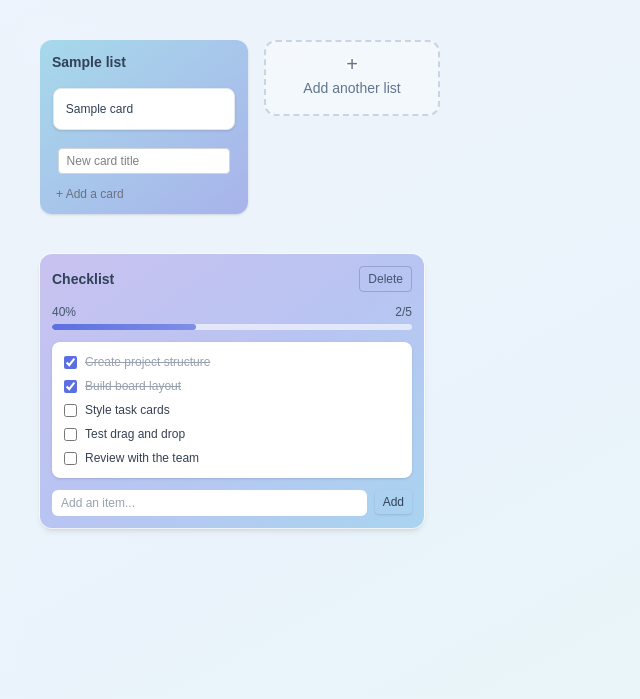
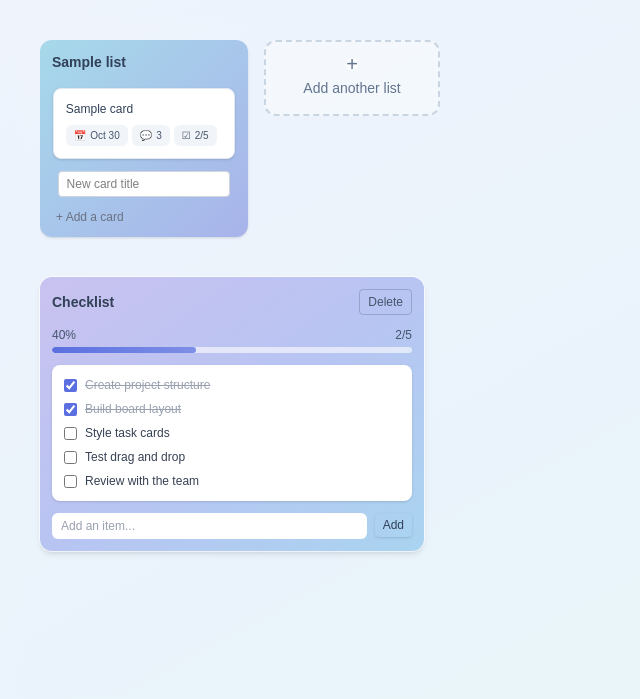
Before and after one commit to Asobhani33/tarmo, a Flask app: template templates/board.html in a window 1280 px wide. Shown: the part 32-731 px from the top of the page, without its empty margins (0-640 px from the left). Run offline with Flask 3, Linux system fonts and the light colour scheme; the template is opened without the code that fills it: most values are stand-ins (such as "Sample title", 1, 10 or a date in 2020).

Commit message:
Add card badges and checklist visibility

```diff
--- a/templates/board.html
+++ b/templates/board.html
@@ -57,7 +57,30 @@ board.name }}{% endblock %} {% block content %}
 
 <div>
     {{ card.title }}
-</div></div>
+</div>
+
+
+<!-- Card badges -->
+<div class="mt-2 flex flex-wrap items-center gap-1">
+    <span class="inline-flex items-center gap-1 rounded-md bg-slate-100 px-2 py-1 text-[10px] text-slate-600">
+        <span aria-hidden="true">📅</span>
+        Oct 30
+    </span>
+
+    <span class="inline-flex items-center gap-1 rounded-md bg-slate-100 px-2 py-1 text-[10px] text-slate-600">
+        <span aria-hidden="true">💬</span>
+        3
+    </span>
+
+    <span
+    class="checklist-badge hidden items-center gap-1 rounded-md bg-slate-100 px-2 py-1 text-[10px] text-slate-600"
+>
+    <span aria-hidden="true">☑</span>
+    <span class="checklist-count">2/5</span>
+</span>
+</div>
+</div>
+
       {% endfor %}
     </div>
     <form
@@ -121,8 +144,7 @@ class="self-start text-left px-2 py-1 text-xs text-gray-500 hover:bg-gray-300 ro
   <div class="mb-3">
   <div class="mb-1 flex items-center justify-between text-xs text-slate-600">
     <span id="progress-text">40%</span>
-    <span id="badge">2/5</span>
-  </div>
+<span id="checklist-progress-count">2/5</span>  </div>
 
   <div class="h-1.5 w-full overflow-hidden rounded-full bg-white/60">
         <div
@@ -190,8 +212,7 @@ class="self-start text-left px-2 py-1 text-xs text-slate-700 hover:bg-white/40 r
 <script>
   const checklist = document.getElementById("checklist");
   const bar = document.getElementById("bar");
-  const badge = document.getElementById("badge");
-  const progressText = document.getElementById("progress-text");
+const badge = document.getElementById("checklist-progress-count");  const progressText = document.getElementById("progress-text");
 
   function updateChecklistProgress() {
     const checkboxes = checklist.querySelectorAll(
@@ -251,6 +272,25 @@ checkbox.className = "accent-[#5B6FE0]";
 });
 
   updateChecklistProgress();
+
+  // Show checklist badges only when the checklist has items.
+document.querySelectorAll(".checklist-badge").forEach((badge) => {
+    const count = badge.querySelector(".checklist-count").textContent;
+    const match = count.match(/^(\d+)\s*\/\s*(\d+)$/);
+
+    if (!match) return;
+
+    const total = Number(match[2]);
+
+    if (total > 0) {
+        badge.classList.remove("hidden");
+        badge.classList.add("inline-flex");
+    } else {
+        badge.classList.add("hidden");
+        badge.classList.remove("inline-flex");
+    }
+});
+
 </script>
 <script src="https://cdn.jsdelivr.net/npm/sortablejs@1.15.0/Sortable.min.js"></script>
 <script src="{{ url_for('static', filename='js/drag_drop.js') }}"></script>
```
